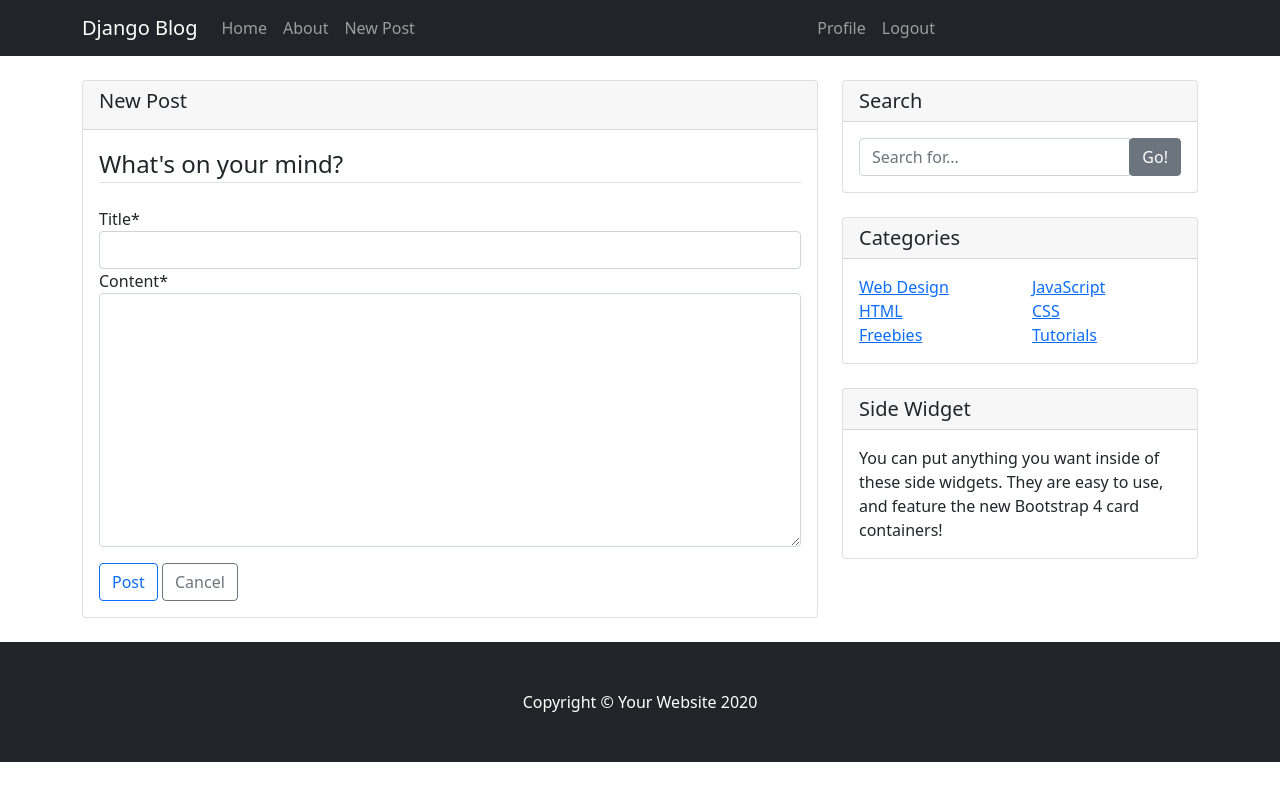
After one commit to thrashzone13/django-blog, a Django app: page /post/create/ in a window 1280 px wide; the page is wider, and only the part inside the window is pictured. The commit adds this page. Run offline with Django 3.2, Linux system fonts and the light colour scheme; a user stored in the database is signed in; tables that the repository leaves empty hold one stand-in row (values such as "Sample post"); some libraries are stand-ins or nearby versions.

Commit message:
post crud implemented

```diff
--- a/blog/models.py
+++ b/blog/models.py
@@ -1,6 +1,7 @@
 from django.db import models
 from django.utils import timezone
 from django.contrib.auth.models import User
+from django.urls import reverse
 
 # Create your models here.
 
@@ -14,3 +15,6 @@ class Post(models.Model):
 
     def __str__(self):
         return self.title
+
+    def get_absolute_url(self):
+        return reverse("post-detail", kwargs={"pk": self.pk})
--- a/blog/templates/blog/base.html
+++ b/blog/templates/blog/base.html
@@ -28,10 +28,7 @@
             <a class="nav-link" href="{%url 'blog-about'%}">About</a>
           </li>
           <li class="nav-item">
-            <a class="nav-link" href="#">Services</a>
-          </li>
-          <li class="nav-item">
-            <a class="nav-link" href="#">Contact</a>
+            <a class="nav-link" href="{% url 'post-create' %}">New Post</a>
           </li>
         </ul>
         <ul class="navbar-nav m-auto">
--- /dev/null
+++ b/blog/templates/blog/post_form.html
@@ -0,0 +1,22 @@
+{% extends 'blog/base.html' %}
+{% load crispy_forms_tags %}
+{%block content%}
+<div class="card">
+    <div class="card-header">
+        <h5 class="card-title">New Post</h5>
+    </div>
+    <div class="card-body">
+        <form method="POST">
+            {% csrf_token %}
+            <fieldset class="form-group">
+                <legend class="border-bottom mb-4">What's on your mind?</legend>
+                {{form | crispy}}
+            </fieldset>
+            <div class="form-group mt-3">
+                <button class="btn btn-outline-primary" type="submit">Post</button>
+                <a href="{% url 'post-detail' object.id %}" role="button" class="btn btn-outline-secondary">Cancel</a>
+            </div>
+        </form>
+    </div>
+</div>
+{%endblock content%}
--- a/blog/urls.py
+++ b/blog/urls.py
@@ -1,7 +1,12 @@
 from django.urls import path
+from .views import PostDeleteView, PostListView, PostDetailView, PostCreateView, PostUpdateView
 from . import views
 
 urlpatterns = [
-    path('', views.home, name='blog-home'),
+    path('', PostListView.as_view(), name='blog-home'),
+    path('post/<int:pk>/', PostDetailView.as_view(), name='post-detail'),
+    path('post/create/', PostCreateView.as_view(), name='post-create'),
+    path('post/<int:pk>/update/', PostUpdateView.as_view(), name='post-update'),
+    path('post/<int:pk>/delete/', PostDeleteView.as_view(), name='post-delete'),
     path('about/', views.about, name='blog-about')
 ]
--- a/blog/views.py
+++ b/blog/views.py
@@ -1,4 +1,15 @@
+from typing import Optional
+from django.contrib.auth.mixins import LoginRequiredMixin, UserPassesTestMixin
+from django.forms.models import BaseModelForm
+from django.http.response import HttpResponse
 from django.shortcuts import render
+from django.views.generic import (
+    ListView,
+    DetailView,
+    CreateView,
+    UpdateView,
+    DeleteView
+)
 from .models import Post
 
 # Create your views here.
@@ -11,6 +22,48 @@ def home(request):
     })
 
 
+class PostListView(ListView):
+    model = Post
+    # template_name = 'blog/post_list.html'
+    context_object_name = 'posts'
+    ordering = ['-created_at']
+
+
+class PostDetailView(DetailView):
+    model = Post
+
+
+class PostCreateView(LoginRequiredMixin, CreateView):
+    model = Post
+    fields = ['title', 'content']
+
+    def form_valid(self, form: BaseModelForm) -> HttpResponse:
+        form.instance.author = self.request.user
+        return super().form_valid(form)
+
+
+class PostUpdateView(LoginRequiredMixin, UserPassesTestMixin, UpdateView):
+    model = Post
+    fields = ['title', 'content']
+
+    def test_func(self) -> Optional[bool]:
+        post = self.get_object()
+        if self.request.user == post.author:
+            return True
+        return False
+
+
+class PostDeleteView(LoginRequiredMixin, UserPassesTestMixin, DeleteView):
+    model = Post
+    success_url = '/'
+
+    def test_func(self) -> Optional[bool]:
+        post = self.get_object()
+        if self.request.user == post.author:
+            return True
+        return False
+
+
 def about(request):
     return render(request, 'blog/about.html', {
         'title': "About"
```
Also changed, not shown: blog/templates/blog/home.html (deleted, +0 -16 lines), blog/templates/blog/post_confirm_delete.html (added, +20 -0 lines), blog/templates/blog/post_detail.html (added, +15 -0 lines), blog/templates/blog/post_list.html (added, +15 -0 lines).
